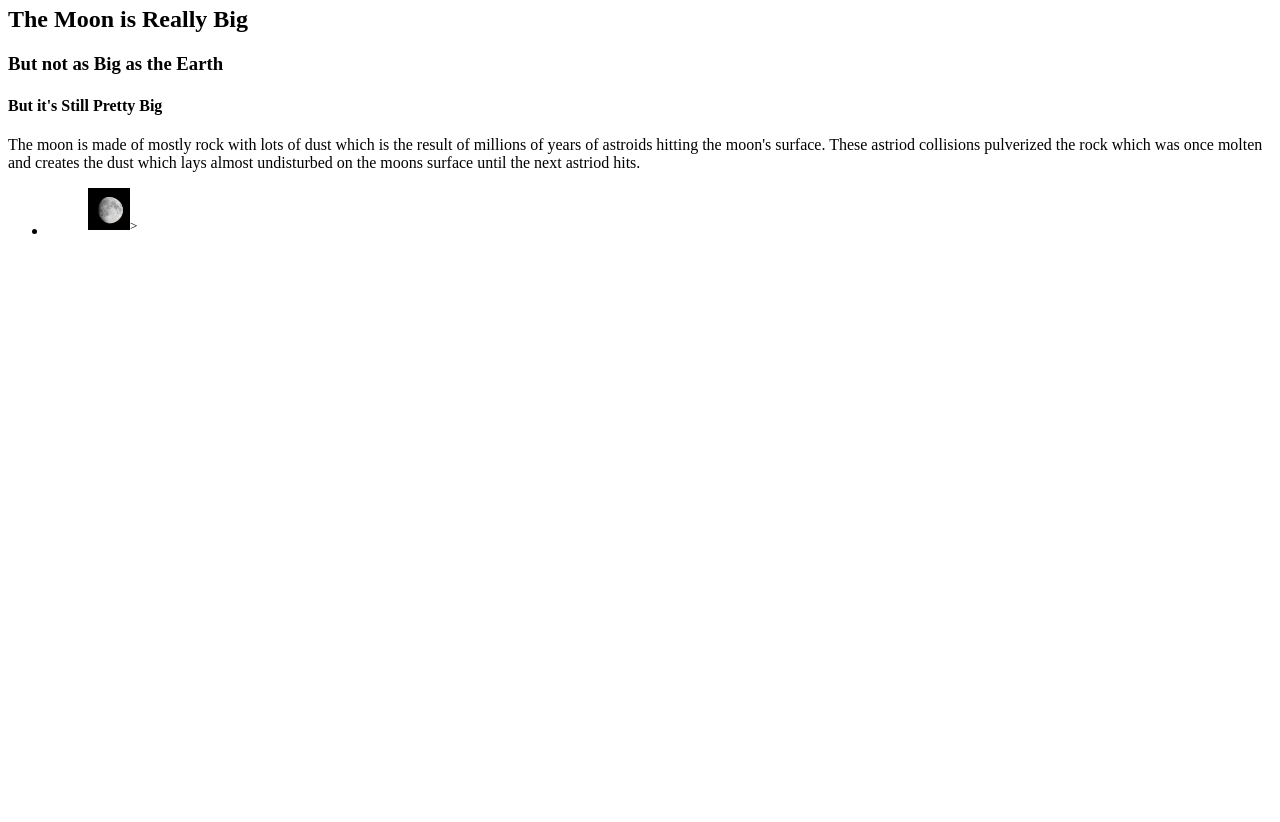
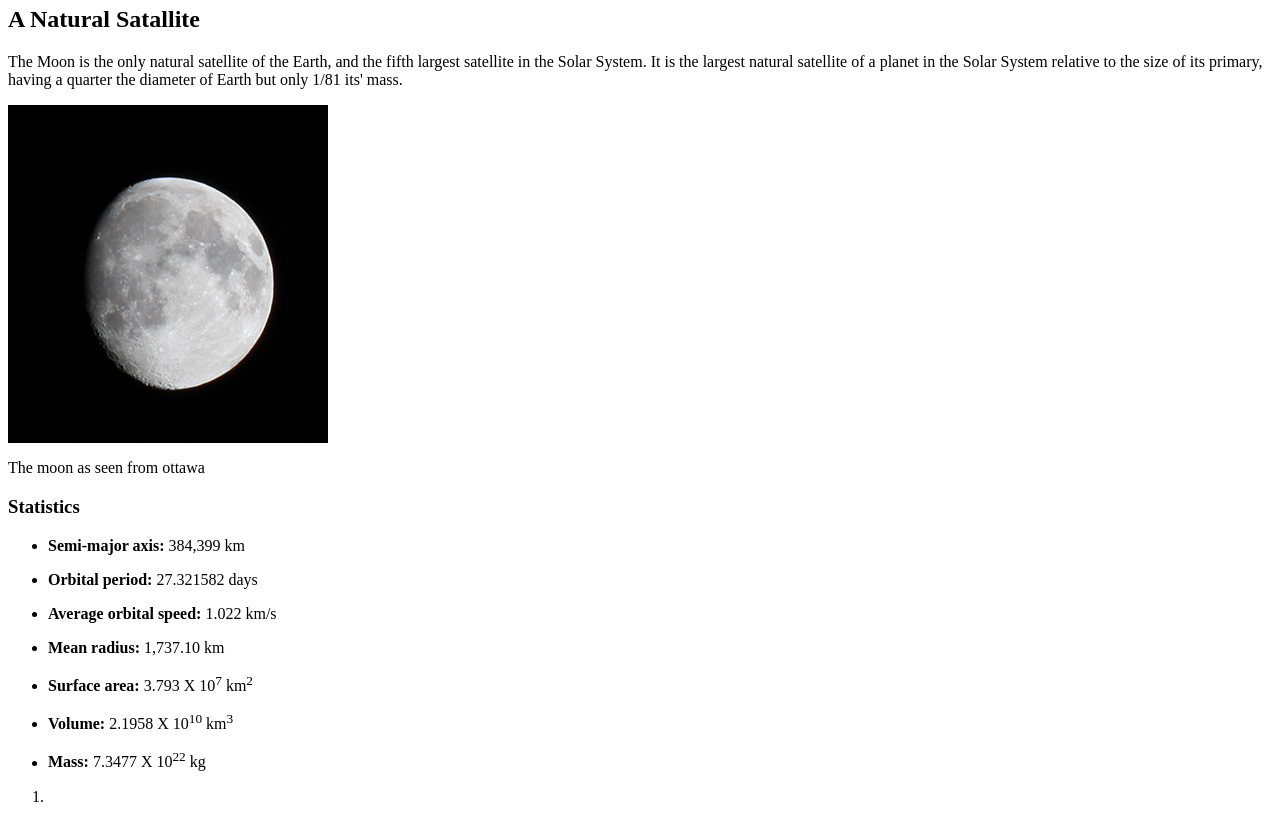
Before and after one commit to oudy0001/mad9013-ex1, a plain HTML site: page index.html in a window 1280 px wide. Shown: the part 60-882 px from the top of the page. Before the commit the page ends 800 px from the top, so only its background shows below. Drawn offline with Linux system fonts and the light colour scheme.

Commit message:
Corrected content, up to unordered list
Realized I wasn’t supposed to generate my own content and started to
copy the proper content…oops

```diff
--- a/index.html
+++ b/index.html
@@ -1,15 +1,41 @@
-<h1>This is The Moon!</h1>
-<h2>The Moon is Really Big</h2>
-<h3>But not as Big as the Earth</h3>
-<h4>But it's Still Pretty Big</h4>
-<p>The moon is made of mostly rock with lots of dust which is the result of millions of years of astroids hitting the moon's surface.  These astriod collisions pulverized the rock which was once molten and creates the dust which lays almost undisturbed on the moons surface until the next astriod hits.</p>
+<h1>The Moon</h1>
+<h2>A Natural Satallite</h2>
+<p>The Moon is the only natural satellite of the Earth, and the fifth largest satellite in the Solar System. It is the largest natural satellite of a planet in the Solar System relative to the size of its primary, having a quarter the diameter of Earth but only 1/81 its' mass.</p>
+<img src="moon.jpg">
+<p>The moon as seen from ottawa</p>
+<h3>Statistics</h3>
+<ul>
+    <li><p><b>Semi-major axis: </b>384,399 km</p></li>
+    <li><p><b>Orbital period: </b>27.321582 days</p></li>
+    <li><p><b>Average orbital speed: </b>1.022 km/s</p></li>
+    <li><p><b>Mean radius: </b>1,737.10 km</p></li>
+    <li><p><b>Surface area: </b>3.793 X 10<sup>7</sup> km<sup>2</sup></p></li>
+    <li><p><b>Volume: </b>2.1958 X 10<sup>10</sup> km<sup>3</sup></p></li>
+    <li><p><b>Mass: </b>7.3477 X 10<sup>22</sup> kg</p></li>
+</ul>
+<ol>
+    <li></li>
+
+
+</ol>
+
+
+
+
+
+
+
+<!--<h4>
+
 <a>
 <ul>
 <li>
 <time>
 <ol>
 <sup>
-<img src="moon.jpg" alt="Smiley face" height="42" width="42">>
+<img>
 <figure>
 <figcaption>
 <strong>
+
+-->
```
